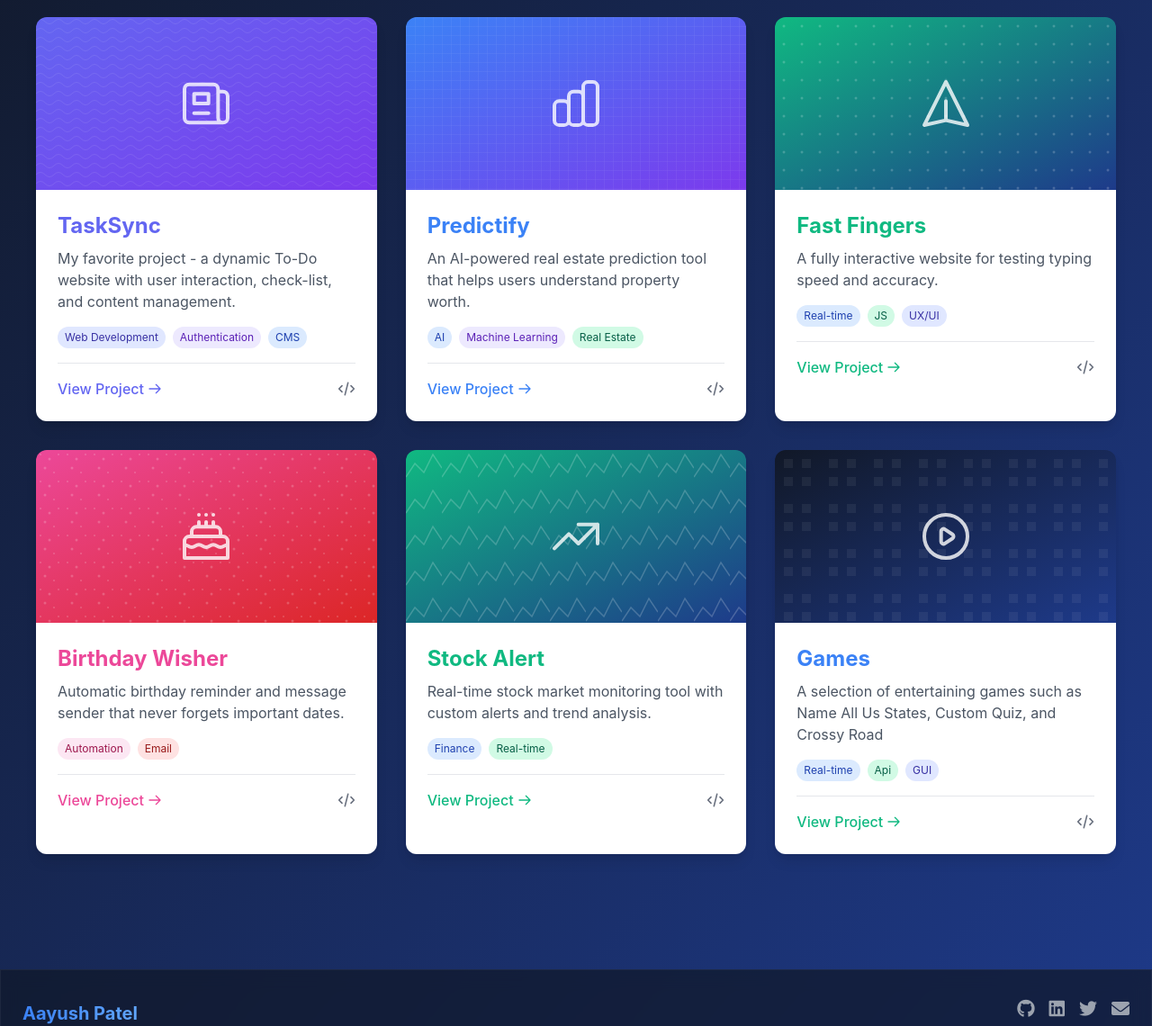
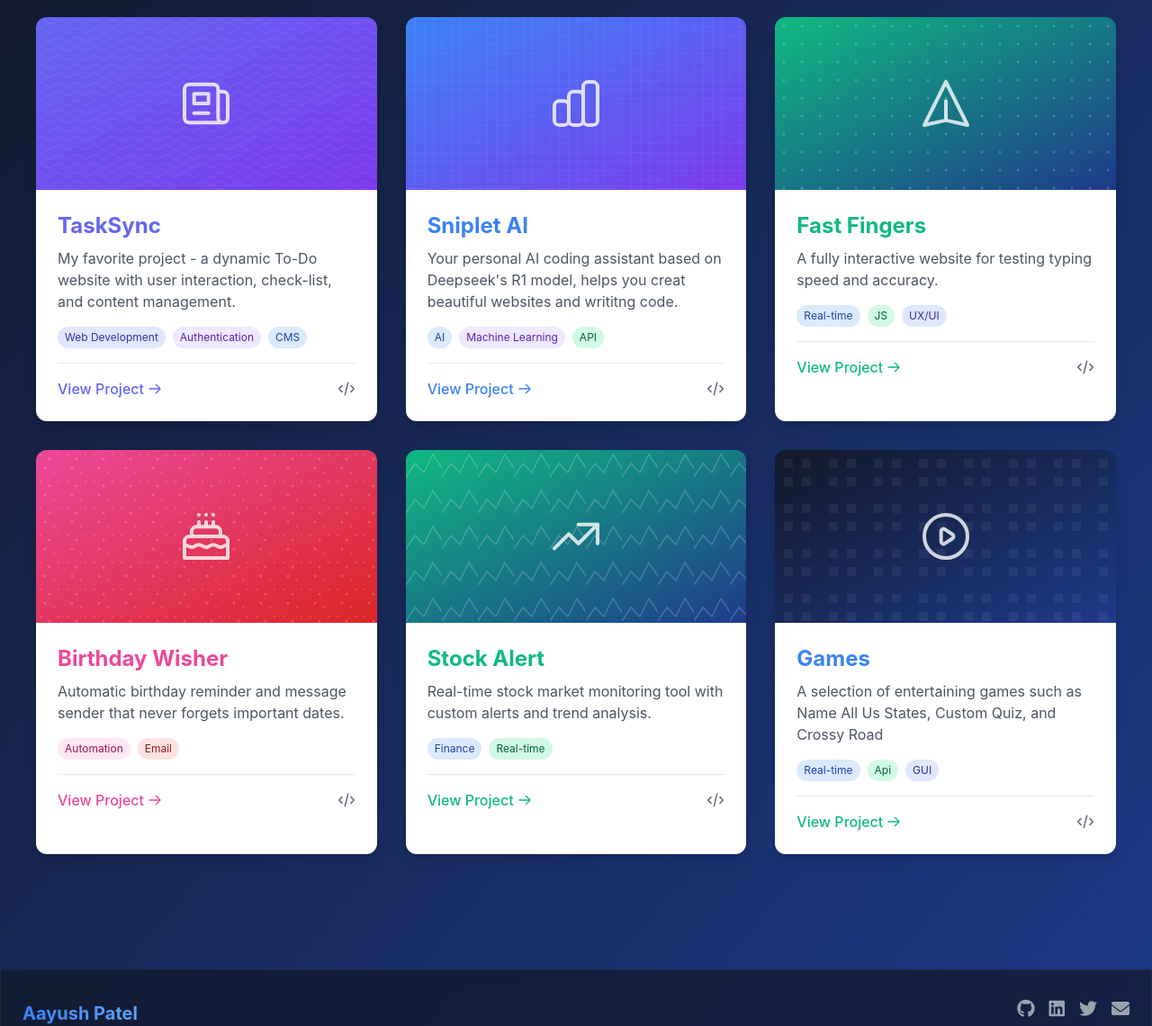
Before and after one commit to AayushPatelDev/Portfolio, a Flask app: page /projects in a window 1280 px wide. Shown: the part 293-1433 px from the top of the page at 90% size. Run offline with Flask 3, Linux system fonts and the light colour scheme.

Commit message:
Update projects.html

```diff
--- a/templates/projects.html
+++ b/templates/projects.html
@@ -180,11 +180,11 @@
         <h2
           class="text-2xl  font-bold mb-2 text-blue-500"
         >
-          Predictify
+          Sniplet AI
         </h2>
         <p class="text-gray-600 dark:text-gray-400 mb-4">
-          An AI-powered real estate prediction tool that helps users understand
-          property worth.
+          Your personal AI coding assistant based on Deepseek's R1 model,
+helps you creat beautiful websites and writitng code.
         </p>
         <div class="flex flex-wrap gap-2 mb-4">
           <span
@@ -197,7 +197,7 @@
           >
           <span
             class="px-2 py-1 text-xs rounded-full bg-green-100 text-green-800 dark:bg-green-900 dark:text-green-200"
-            >Real Estate</span
+            >API</span
           >
         </div>
         <div
@@ -224,7 +224,7 @@
             </svg>
           </a>
           <a
-            href="#"
+            href="https://github.com/AayushPatelDev/Sniplet-AI"
             class="text-gray-500 dark:text-gray-400 hover:text-gray-700 dark:hover:text-gray-300 transition-colors duration-200"
           >
             <svg
```
